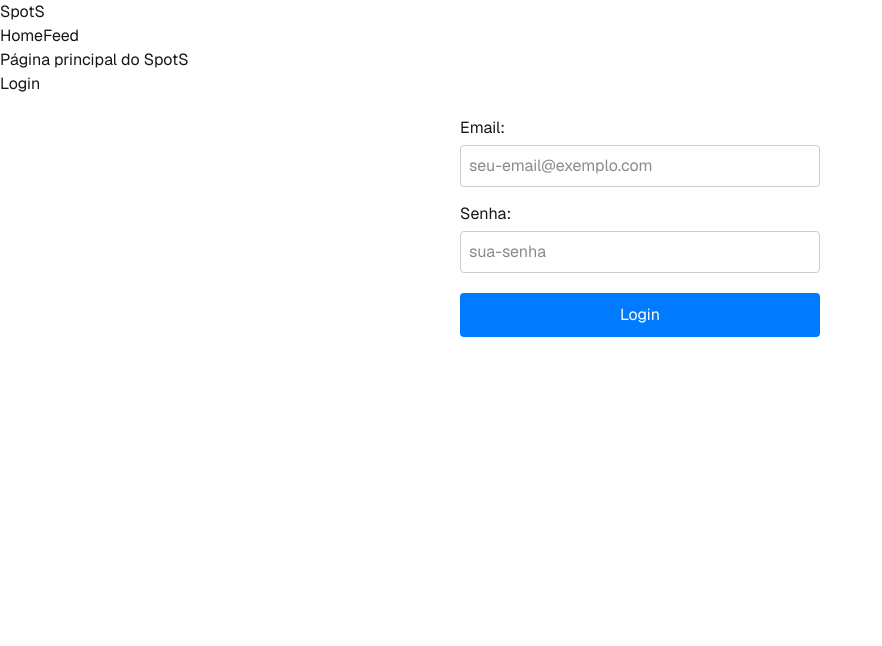
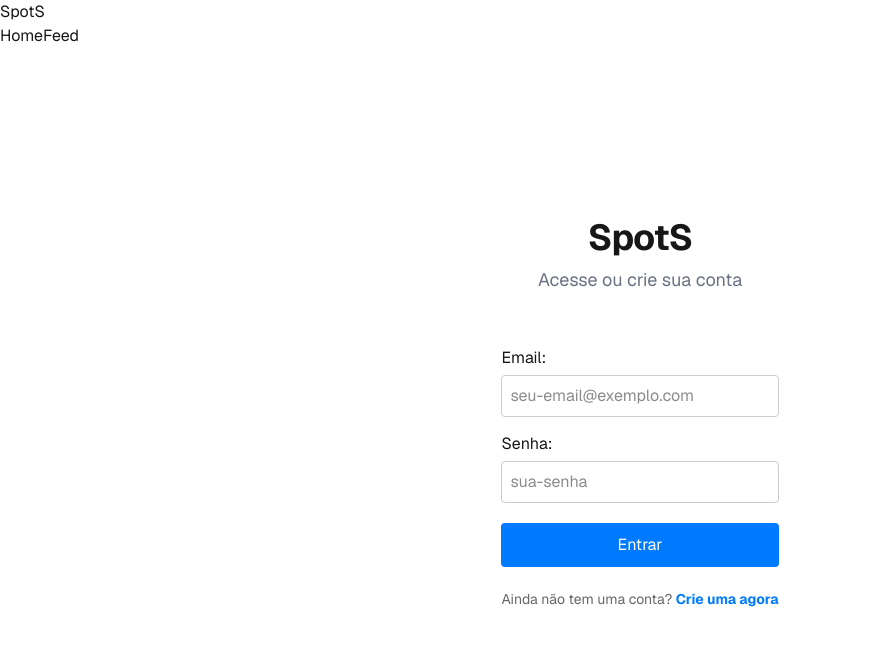
Before and after one commit to Alefe-M/Rede-Social-Web, a Next.js app in the folder spots/: page / in a window 1280 px wide. Shown: the top 646 px of the page, without its empty margins (0-882 px from the left). Built offline with nearby package versions, Linux system fonts and the light colour scheme.

Commit message:
login e cadastro

```diff
--- a/spots/app/feed/page.tsx
+++ /dev/null
@@ -1,19 +0,0 @@
-import Header from "@/components/Ui/Header";
-import Footer from "@/components/Ui/Footer";
-
-
-
-export default function Feed(){
-    return(
-        <>
-        <Header/>
-
-        <main>
-        <h3>Esta é a página do feed</h3>
-        </main>
-
-        <footer/>
-
-        </>
-    );
-}
--- a/spots/app/page.tsx
+++ b/spots/app/page.tsx
@@ -3,18 +3,25 @@ import LoginForm from '@/components/Ui/LoginForm';
 
 export default function HomePage() {
   return (
-    <>
+    <div className="min-h-screen flex flex-col">
+      <Header />
 
-    <Header/>
+      <main className="flex-1 flex flex-col items-center justify-center p-6 md:p-12">
+        <div className="w-full max-w-md flex flex-col gap-8">
 
-    <main>
-      <h1>Página principal do SpotS</h1>
-      <h2>Login</h2>
-      <LoginForm />
-    </main>
+          <div className="text-center">
+            <h1 className="text-3xl font-bold tracking-tight sm:text-4xl">
+              SpotS
+            </h1>
+            <h2 className="mt-2 text-lg text-gray-500 dark:text-gray-400">
+              Acesse ou crie sua conta
+            </h2>
+          </div>
 
-    </>
+          <LoginForm />
 
-
+        </div>
+      </main>
+    </div>
   );
 }
--- a/spots/components/Ui/LoginForm.tsx
+++ b/spots/components/Ui/LoginForm.tsx
@@ -1,7 +1,7 @@
 'use client';
 
 import { useState } from 'react';
-import { signin } from '@/utils/supabase/auth';
+import { signin, signup } from '@/utils/supabase/auth';
 
 export default function LoginForm() {
   const [email, setEmail] = useState('');
@@ -10,21 +10,31 @@ export default function LoginForm() {
   const [error, setError] = useState<string | null>(null);
   const [success, setSuccess] = useState(false);
 
+  // ESTADO NOVO: Controla se a tela é de Login (true) ou Cadastro (false)
+  const [isLogin, setIsLogin] = useState(true);
+
   async function handleSubmit(e: React.FormEvent) {
     e.preventDefault();
     setLoading(true);
     setError(null);
     setSuccess(false);
 
-    const result = await signin({ email, password });
+    let result;
+
+    // LÓGICA NOVA: Decide qual função chamar baseado na tela atual
+    if (isLogin) {
+      result = await signin({ email, password });
+    } else {
+      result = await signup({ email, password });
+    }
 
     if (result.success) {
       setSuccess(true);
       setEmail('');
       setPassword('');
-      console.log('Login realizado com sucesso!', result.user);
+      console.log(isLogin ? 'Login realizado com sucesso!' : 'Conta criada com sucesso!', result.user);
     } else {
-      setError(result.error || 'Erro ao fazer login');
+      setError(result.error || (isLogin ? 'Erro ao fazer login' : 'Erro ao criar conta'));
     }
 
     setLoading(false);
@@ -83,7 +93,7 @@ export default function LoginForm() {
 
         {success && (
           <div style={{ color: 'green', marginBottom: '15px', padding: '10px', backgroundColor: '#e0ffe0', borderRadius: '4px' }}>
-            Login realizado com sucesso!
+            {isLogin ? 'Login realizado com sucesso!' : 'Conta criada com sucesso!'}
           </div>
         )}
 
@@ -101,9 +111,35 @@ export default function LoginForm() {
             fontSize: '16px'
           }}
         >
-          {loading ? 'Fazendo login...' : 'Login'}
+          {loading ? 'Aguarde...' : isLogin ? 'Entrar' : 'Criar Conta'}
         </button>
       </form>
+
+      {/* BOTÃO NOVO: Fica abaixo do formulário e alterna a tela */}
+      <div style={{ marginTop: '20px', textAlign: 'center' }}>
+        <span style={{ fontSize: '14px', color: '#666' }}>
+          {isLogin ? 'Ainda não tem uma conta? ' : 'Já tem uma conta? '}
+        </span>
+        <button
+          type="button"
+          onClick={() => {
+            setIsLogin(!isLogin); // Inverte o valor de isLogin
+            setError(null);       // Limpa erros ao trocar de tela
+            setSuccess(false);    // Limpa mensagens de sucesso
+          }}
+          style={{
+            background: 'none',
+            border: 'none',
+            color: '#007bff',
+            cursor: 'pointer',
+            fontWeight: 'bold',
+            padding: 0,
+            fontSize: '14px'
+          }}
+        >
+          {isLogin ? 'Crie uma agora' : 'Faça login'}
+        </button>
+      </div>
     </div>
   );
 }
--- a/spots/utils/supabase/auth.ts
+++ b/spots/utils/supabase/auth.ts
@@ -22,6 +22,41 @@ export async function signin(credentials: SignInCredentials): Promise<SignInResp
     const supabase = createClient();
 
     const { data, error } = await supabase.auth.signInWithPassword({
+      email: credentials.email,
+      password: credentials.password,
+    });
+
+    if (error) {
+      return {
+        success: false,
+        error: error.message,
+      };
+    }
+
+    return {
+      success: true,
+      user: data.user,
+      session: data.session,
+    };
+  } catch (error) {
+    const errorMessage = error instanceof Error ? error.message : 'Erro desconhecido';
+    return {
+      success: false,
+      error: errorMessage,
+    };
+  }
+}
+
+/**
+ * Cria um novo usuário no Supabase com email e senha
+ * @param credentials - Email e senha do usuário
+ * @returns Resposta com sucesso ou erro
+ */
+export async function signup(credentials: SignInCredentials): Promise<SignInResponse> {
+  try {
+    const supabase = createClient();
+
+    const { data, error } = await supabase.auth.signUp({
       email: credentials.email,
       password: credentials.password,
     });
```
